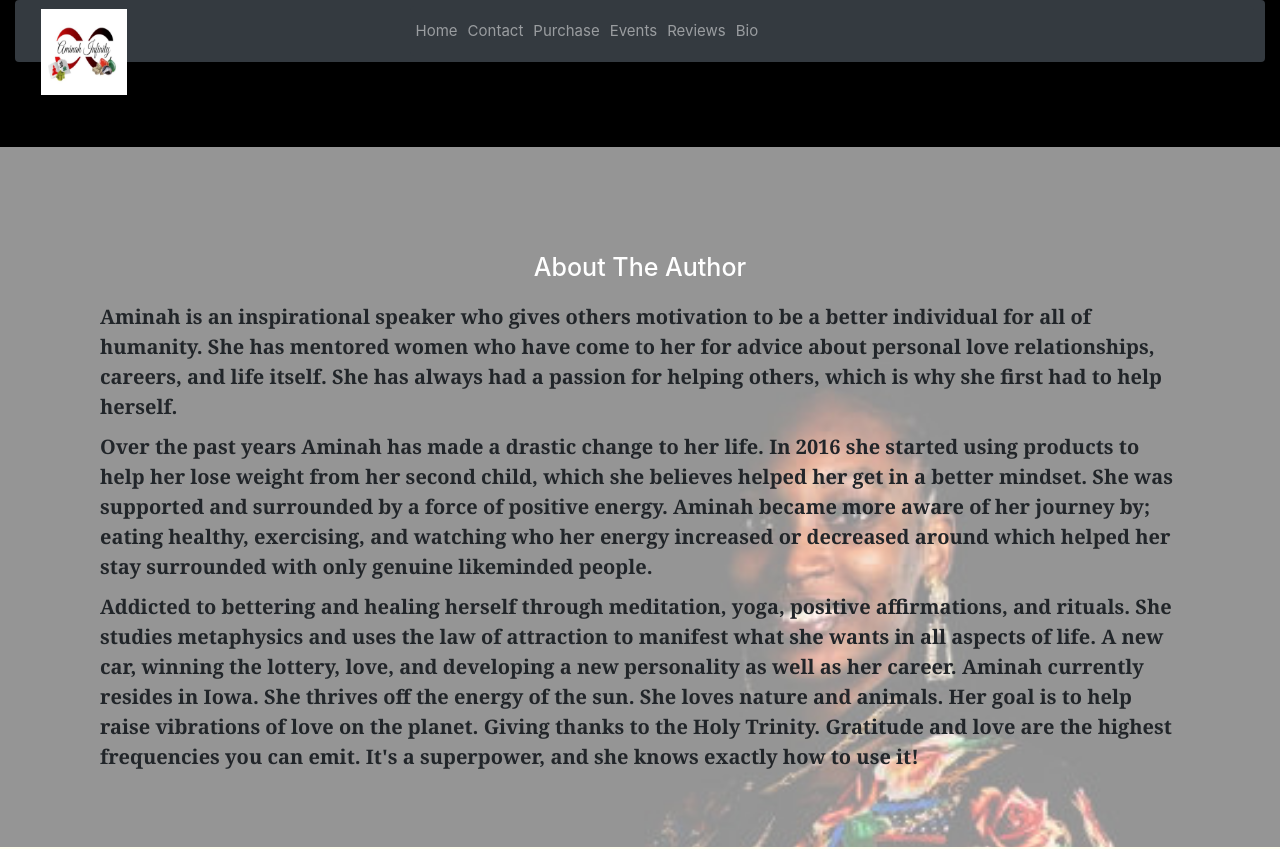
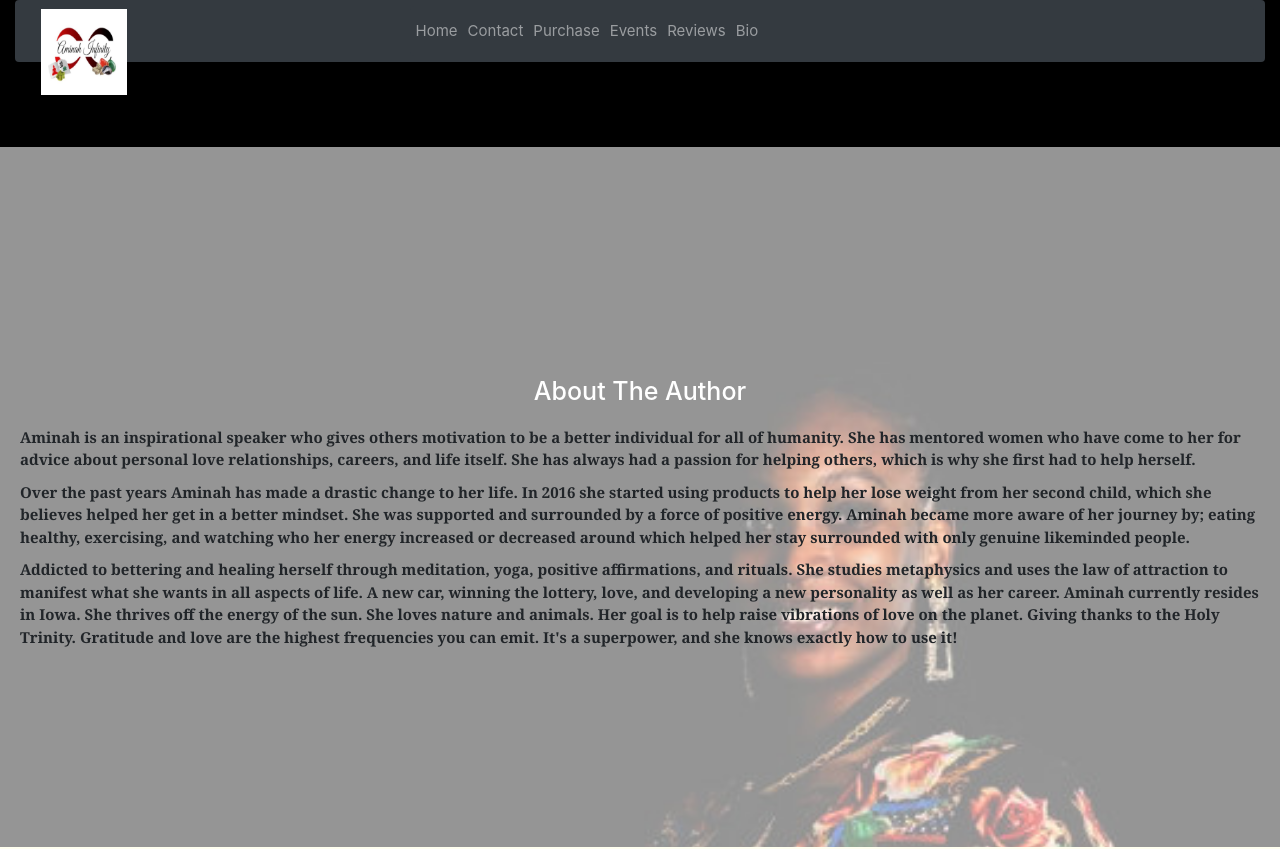
Before and after one commit to jjamaltwin/elementsofinfinity, a React (Create React App) app: page /bio in a window 1280 px wide. Shown: the top 849 px of the page. Built offline with nearby package versions, Linux system fonts and the light colour scheme; a web font is replaced by a local one.

Commit message:
working on mobile design

```diff
--- a/src/App.css
+++ b/src/App.css
@@ -563,6 +563,12 @@ input[type="submit"] {
   height: 70rem;
 }
 
+.bio p {
+  padding: 0rem 3rem;
+  font-size: 1.5rem;
+  padding: 0rem 2rem;
+}
+
 .bio h1 {
   color: white;
   margin-bottom: 2rem;
```
